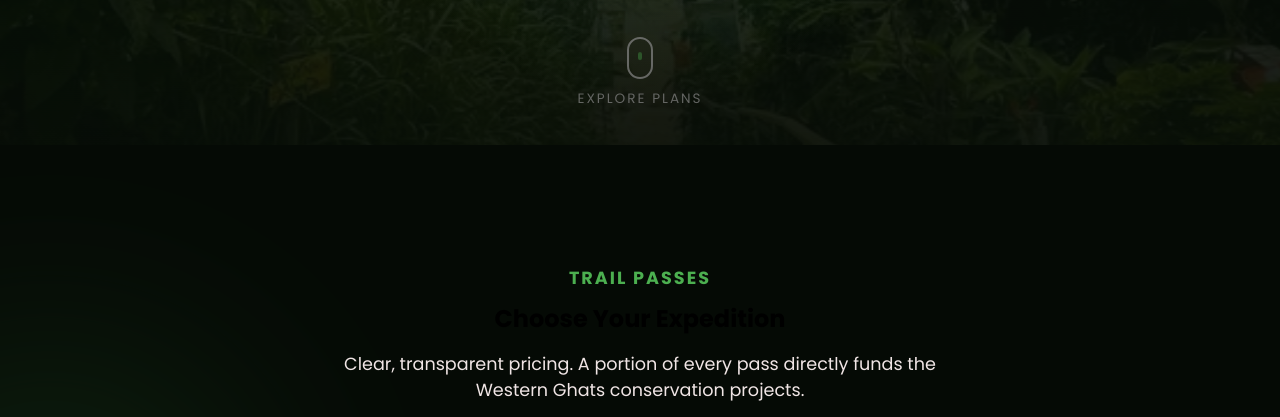
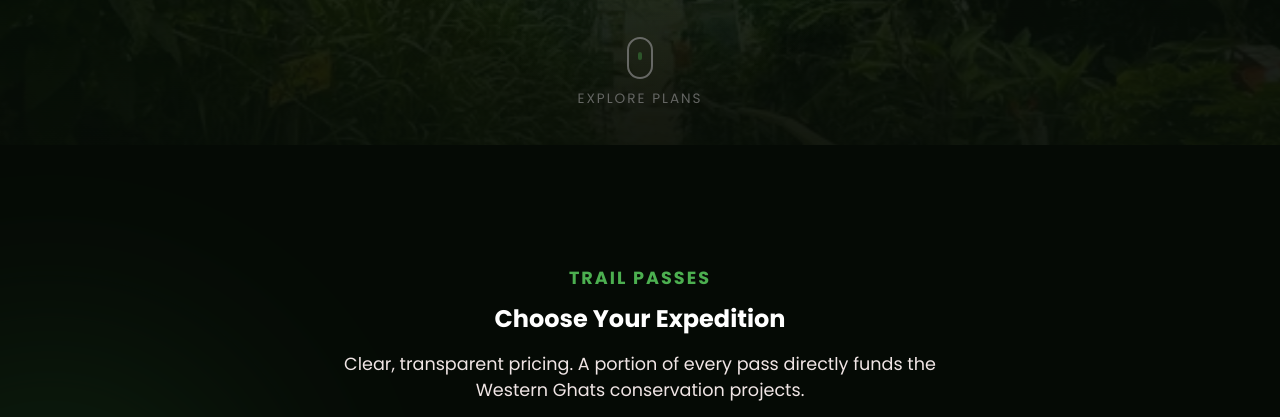
Before and after one commit to dineshparthipan27-dot/Eco-Tourism, a plain HTML site: page packages.html in a window 1280 px wide. Shown: the part 535-952 px from the top of the page. Drawn offline with nearby package versions, Linux system fonts and the light colour scheme.

Commit message:
Eco Tourism

```diff
--- a/packages.css
+++ b/packages.css
@@ -1048,3 +1048,8 @@
         right: 10px;
     }
 }
+
+
+.section-title {
+    color: white;
+}
```
